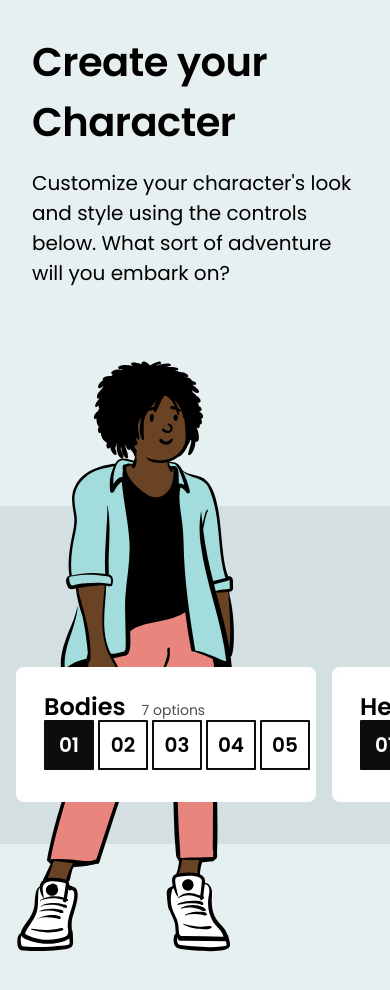
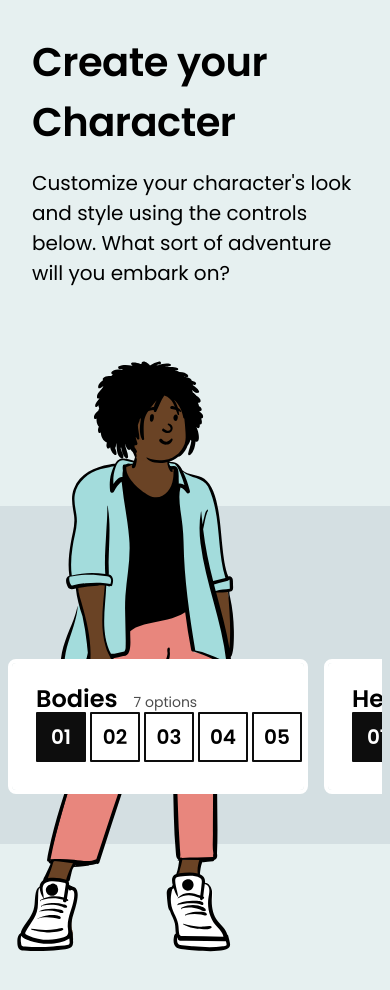
Before and after one commit to leoncik/css-for-js-workshops, a React (Create React App) app: page / in a window 390 px wide. Shown: the top 990 px of the page. Built offline with nearby package versions, Linux system fonts and the light colour scheme.

Commit message:
fix(exercise 5): missing padding on the controlColumnWrapper

```diff
--- a/src/components/CharacterEditor/CharacterEditor.module.css
+++ b/src/components/CharacterEditor/CharacterEditor.module.css
@@ -59,7 +59,11 @@
     position: absolute;
     bottom: -450px;
     left: 0;
-    padding: 0 16px;
+    /* For some reason, it seems that the right padding has no effect in an overflowing container.
+       I chose to use a transparent border to get the desired visual.
+    */
+    border-right: 8px solid transparent;
+    padding: 8px;
   }
 
   .controlColumnWrapper::-webkit-scrollbar {
```
